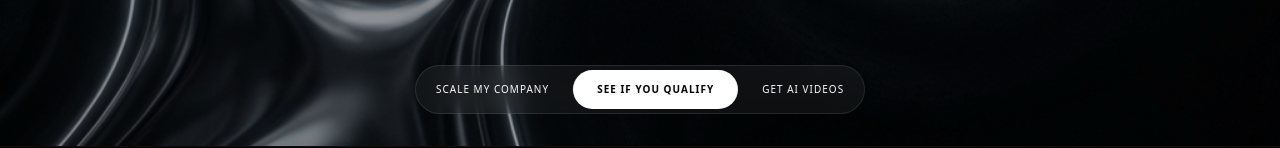
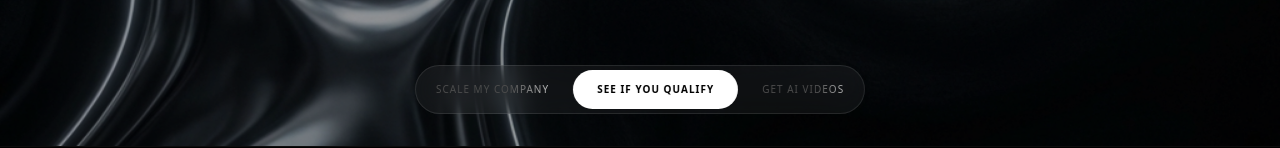
Before and after one commit to contact474/mynewstaff-landing, a Next.js app: page / in a window 1280 px wide. Shown: the part 654-802 px from the top of the page. Built offline with nearby package versions, Linux system fonts and the light colour scheme.

Commit message:
Add shimmer gradient effect to sticky nav buttons

```diff
--- a/src/components/ui/HomeStickyNav.tsx
+++ b/src/components/ui/HomeStickyNav.tsx
@@ -5,7 +5,7 @@ export function HomeStickyNav() {
         <div className="fixed bottom-4 md:bottom-8 left-1/2 -translate-x-1/2 flex flex-wrap md:flex-nowrap justify-center items-center gap-2 p-1 bg-white/5 backdrop-blur-md rounded-2xl md:rounded-full border border-white/10 z-50 w-[95%] md:w-auto">
             <Link
                 href="/scale"
-                className="flex-1 md:flex-none px-3 md:px-4 py-3 rounded-full bg-transparent hover:bg-white/5 text-[9px] md:text-[10px] tracking-widest uppercase transition-colors text-white text-center whitespace-nowrap"
+                className="flex-1 md:flex-none px-3 md:px-4 py-3 rounded-full bg-transparent hover:bg-white/5 text-[9px] md:text-[10px] tracking-widest uppercase transition-colors shimmer-text text-center whitespace-nowrap"
             >
                 Scale My Company
             </Link>
@@ -17,7 +17,7 @@ export function HomeStickyNav() {
             </Link>
             <Link
                 href="/videos"
-                className="flex-1 md:flex-none px-3 md:px-4 py-3 rounded-full bg-transparent hover:bg-white/5 text-[9px] md:text-[10px] tracking-widest uppercase transition-colors text-white text-center whitespace-nowrap"
+                className="flex-1 md:flex-none px-3 md:px-4 py-3 rounded-full bg-transparent hover:bg-white/5 text-[9px] md:text-[10px] tracking-widest uppercase transition-colors shimmer-text text-center whitespace-nowrap"
             >
                 Get AI Videos
             </Link>
```
